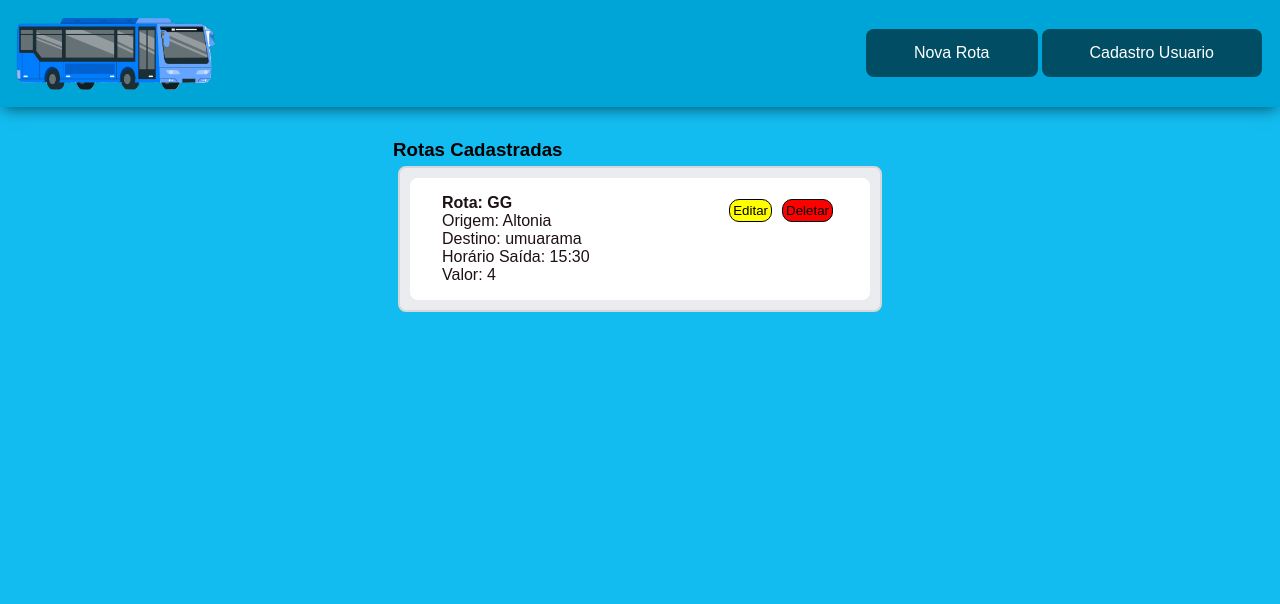
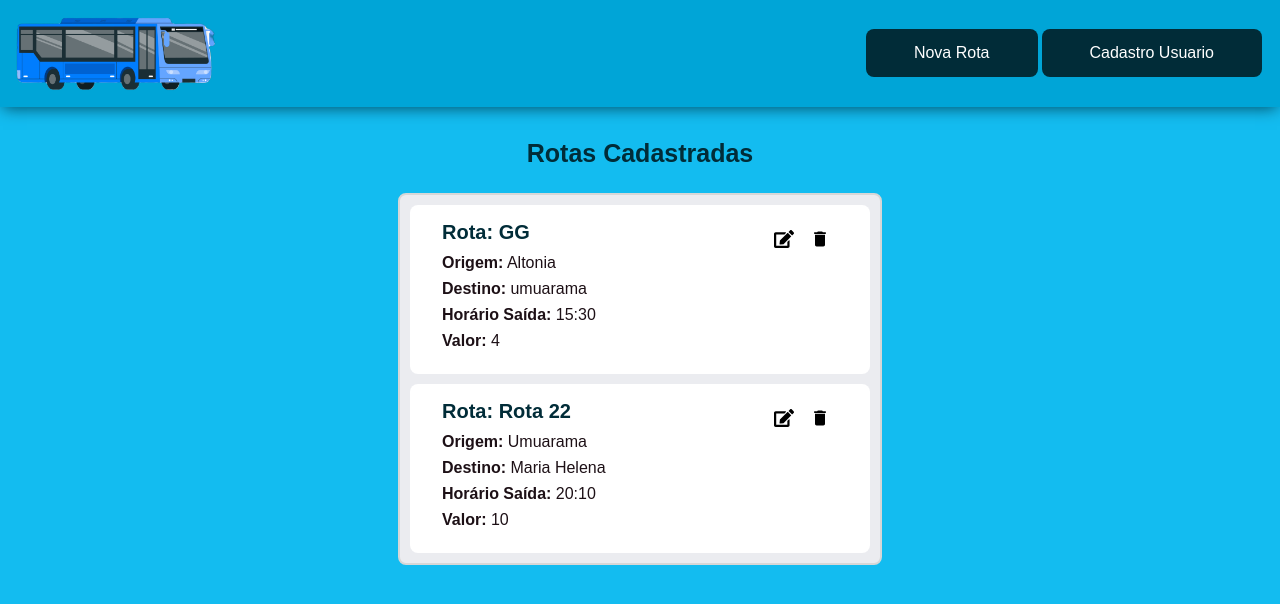
Before and after one commit to Eduardo-Montanhani/Hacktoon2, a React (Vite) app in the folder project-ts/: page / in a window 1280 px wide. Shown: the top 604 px of the page. Built offline with nearby package versions, Linux system fonts and the light colour scheme; data requests are answered from the project's data file.

Commit message:
customizando a lista de rotas e icones

```diff
--- a/project-ts/db.json
+++ b/project-ts/db.json
@@ -7,6 +7,14 @@
       "horario": "15:30",
       "preco": 4,
       "id": 1
+    },
+    {
+      "nome": "Rota 22",
+      "rotaInicial": "Umuarama",
+      "rotaFinal": "Maria Helena",
+      "horario": "20:10",
+      "preco": 10,
+      "id": 2
     }
   ],
   "usuario": [
--- a/project-ts/package.json
+++ b/project-ts/package.json
@@ -15,6 +15,7 @@
     "axios": "^1.6.2",
     "react": "^18.2.0",
     "react-dom": "^18.2.0",
+    "react-icons": "^4.12.0",
     "react-modal": "^3.16.1",
     "styled-components": "^6.1.1"
   },
--- a/project-ts/src/components/ListRotas/index.tsx
+++ b/project-ts/src/components/ListRotas/index.tsx
@@ -1,6 +1,8 @@
 import { useContext } from 'react'
 import { Container } from "./styles";
 import { RotaContext } from '../../contexts/rotaContext';
+import { FaEdit } from "react-icons/fa";
+import { MdDelete } from "react-icons/md";
 
 //para realizar a tipagem
 interface PropsListTarefas {
@@ -32,10 +34,10 @@ export function ListTarefas(props: PropsListTarefas) {
                                                 <h4>
                                                     Rota: {rota.nome}
                                                 </h4>
-                                                <p>Origem: {rota.rotaInicial}</p>
-                                                <p>Destino: {rota.rotaFinal}</p>
-                                                <p>Horário Saída: {rota.horario}</p>
-                                                <p>Valor: {rota.preco}</p>
+                                                <p><b>Origem:</b> {rota.rotaInicial}</p>
+                                                <p><b>Destino:</b> {rota.rotaFinal}</p>
+                                                <p><b>Horário Saída:</b> {rota.horario}</p>
+                                                <p><b>Valor:</b> {rota.preco}</p>
                                             </div>
                                             <div>
 
@@ -46,14 +48,14 @@ export function ListTarefas(props: PropsListTarefas) {
                                                         props.abrirModal();
                                                     }}
                                                 >
-                                                    Editar
+                                                    <FaEdit size={20}/>
                                                 </button>
                                                 <button type='button' className='btn-delete'
                                                     onClick={() => {
                                                         deleteRota(rota)
                                                     }}
                                                 >
-                                                    Deletar
+                                                    <MdDelete size={20}/>
                                                 </button>
                                             </div>
                                         </li>
--- a/project-ts/src/components/ListRotas/styles.ts
+++ b/project-ts/src/components/ListRotas/styles.ts
@@ -8,6 +8,14 @@ export const Container = styled.div`
     display: flex;
     justify-content: center;
 
+    h3 {
+        text-align: center;
+        font-size: 25px;
+        font-weight: 700;
+        color: var(--blue-light);
+        margin: 0 0 25px 0;
+    }
+
     ul {
         width: 30rem;
         border-radius: 8px;
@@ -15,9 +23,16 @@ export const Container = styled.div`
         border: 2px solid #d7d7d7;
         background-color: #ebecf0;
 
-        h3 {
-            text-align: center;
-            color: #172b4d;
+
+        h4 {
+            margin-bottom: 10px;
+            color: var(--blue-light);
+            font-size: 20px;
+            font-weight: 750;
+        }
+
+        p {
+            margin: 0 0 8px 0;
         }
 
         li {
@@ -39,17 +54,27 @@ export const Container = styled.div`
         }
 
         .btn-editar{
-            background-color: yellow;
             padding: 3px;
-            border: 1px solid;
-            border-radius: 10px;
+            border: 0;
+            background-color: #fff;
         }
 
         .btn-delete{
-            background-color: red;
             padding: 3px;
-            border: 1px solid;
-            border-radius: 10px;
+            border: 0;
+            background-color: #fff;
+        }
+
+        .btn-editar:hover{
+            background-color: #b5b3b3;
+            transition: 1s;
+            border-radius: 3px;
+        }
+
+        .btn-delete:hover{
+            background-color: #b5b3b3;
+            transition: 1s;
+            border-radius: 3px;
         }
     }
 `
--- a/project-ts/src/styles/global.ts
+++ b/project-ts/src/styles/global.ts
@@ -8,7 +8,7 @@ export const GlobalStyle = createGlobalStyle`
         --text-body: #1d1016;
         --background-modal: #fdd86e;
 
-        --blue-light: #014d63;
+        --blue-light: #012c38;
     }
 
     * {
```
Also changed, not shown: 1 other file (tests, documents, lock files or other folders).
